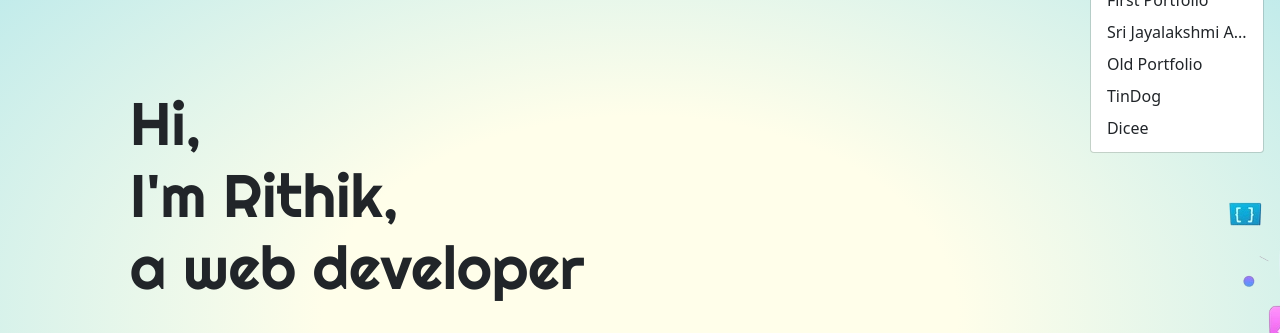
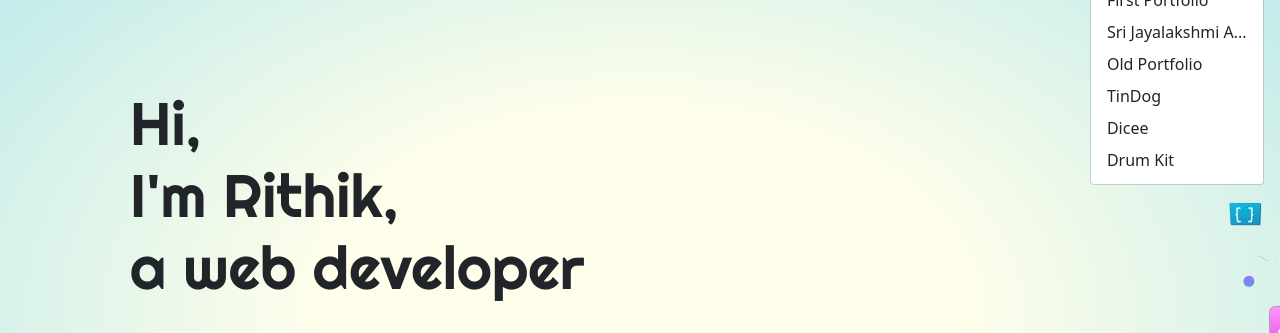
Before and after one commit to Code2Rithik/Code2Rithik.github.io, a plain HTML site: page index.html in a window 1280 px wide. Both pictures are taken after a click on the button "Projects". Shown: the part 86-419 px from the top of the page. Drawn offline with nearby package versions, Linux system fonts and the light colour scheme; a web font is replaced by a local one.

Commit message:
Update index.html

```diff
--- a/index.html
+++ b/index.html
@@ -55,6 +55,7 @@
                       <li><a class="dropdown-item" href="https://code2rithik.github.io/portfolio/">Old Portfolio</a></li>
                       <li><a class="dropdown-item" href="https://code2rithik.github.io/tindog/">TinDog</a></li>
                       <li><a class="dropdown-item" href="https://code2rithik.github.io/dicee/">Dicee</a></li>
+                      <li><a class="dropdown-item" href="https://code2rithik.github.io/drum-kit/">Drum Kit</a></li>
                     </ul>
                   </li>
                   <li class="nav-item">
```
